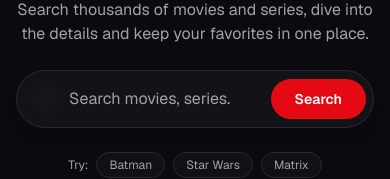
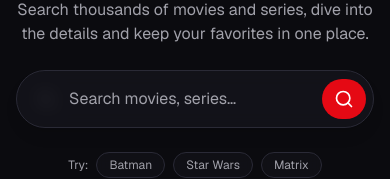
Before and after one commit to AWielguszewski/moviebox, a Next.js app: page / in a window 390 px wide. Shown: the part 369-548 px from the top of the page. Built offline with nearby package versions, Linux system fonts and the light colour scheme; no server answers.

Commit message:
fix searchber on mobile

```diff
--- a/src/components/layout/SearchBar.tsx
+++ b/src/components/layout/SearchBar.tsx
@@ -59,18 +59,28 @@
         className={cn(
           "w-full rounded-full border border-border bg-surface/80 text-foreground shadow-lg backdrop-blur placeholder:text-muted",
           isHero
-            ? "py-4 pl-13 pr-32 text-base sm:text-lg"
+            ? "py-4 pl-13 pr-16 text-base sm:pr-32 sm:text-lg"
             : "py-2.5 pl-10 pr-24 text-sm",
         )}
       />
       <button
         type="submit"
+        aria-label="Search"
         className={cn(
-          "absolute top-1/2 -translate-y-1/2 rounded-full bg-accent font-semibold text-white transition-colors hover:bg-accent-hover",
-          isHero ? "right-2 px-6 py-2.5 text-sm" : "right-1.5 px-4 py-1.5 text-xs",
+          "absolute top-1/2 -translate-y-1/2 inline-flex items-center justify-center rounded-full bg-accent font-semibold text-white transition-colors hover:bg-accent-hover",
+          isHero
+            ? "right-2 px-3 py-2.5 text-sm sm:px-6"
+            : "right-1.5 px-4 py-1.5 text-xs",
         )}
       >
-        Search
+        {isHero ? (
+          <>
+            <SearchIcon className="h-5 w-5 sm:hidden" />
+            <span className="hidden sm:inline">Search</span>
+          </>
+        ) : (
+          "Search"
+        )}
       </button>
     </form>
   );
```
